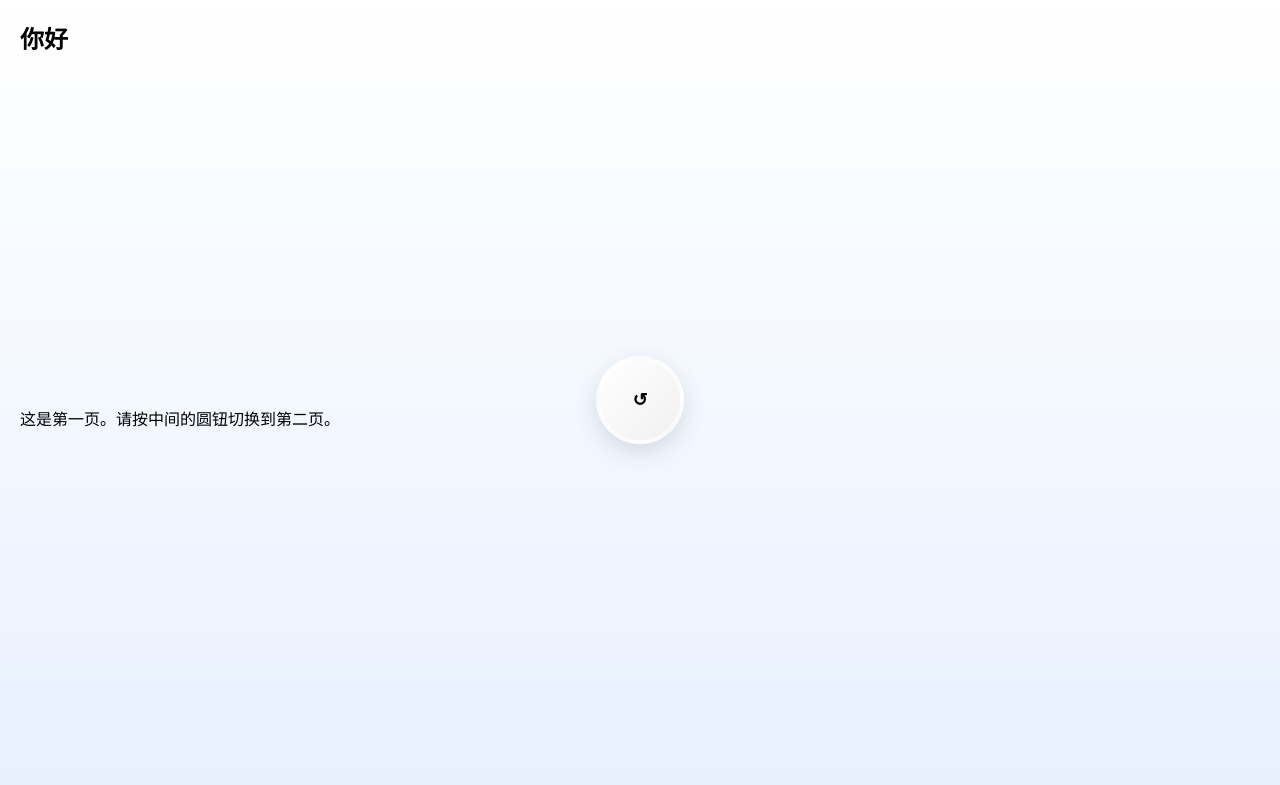
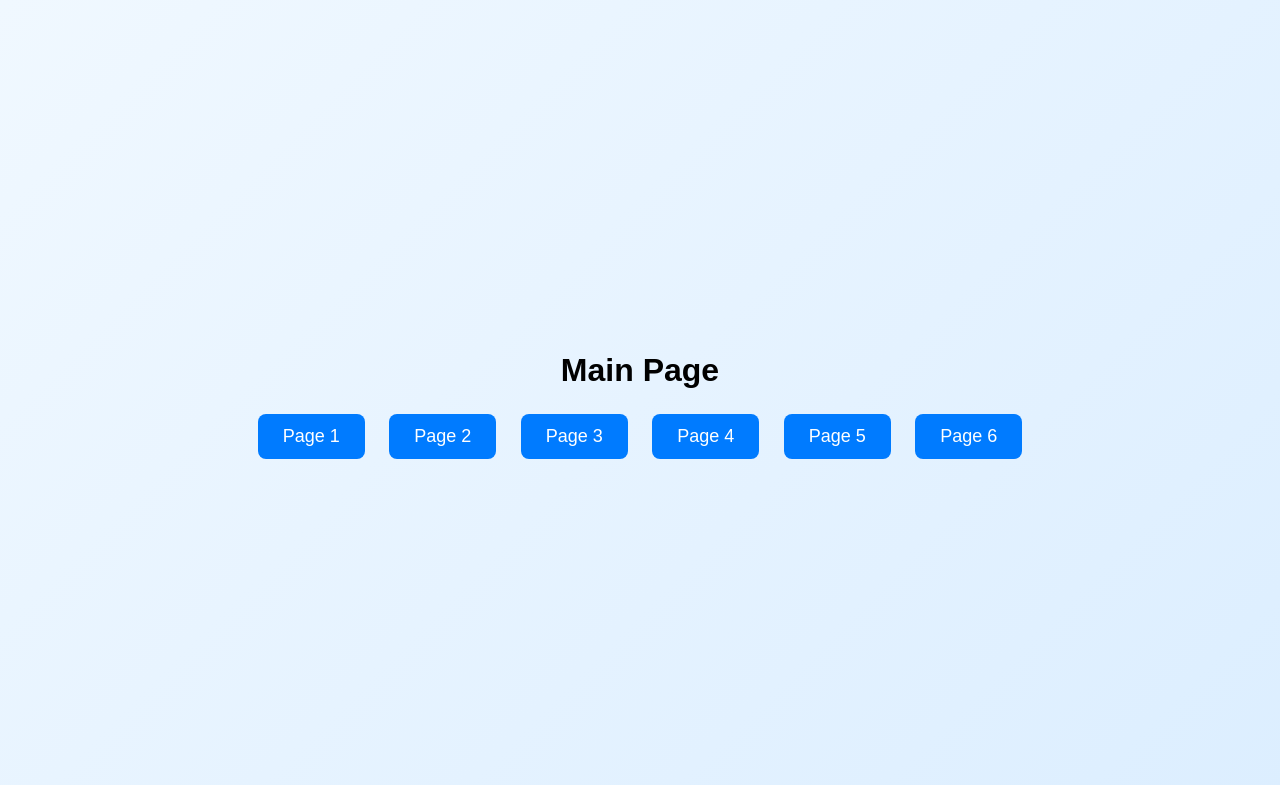
Before and after one commit to HL-Steel-Industries-Sdn-Bhd/2pageswitch, a plain HTML site: page index.html in a window 1280 px wide. Drawn offline with Linux system fonts and the light colour scheme.

Commit message:
Update index.html

```diff
--- a/index.html
+++ b/index.html
@@ -1,110 +1,110 @@
-<!doctype html>
-<html lang="zh-CN">
+<!DOCTYPE html>
+<html lang="zh">
 <head>
-  <meta charset="utf-8" />
-  <meta name="viewport" content="width=1920, initial-scale=1.0" />
-  <title>双页切换测试</title>
-  <style>
-    :root{ --duration: 500ms }
-    html,body{ width:100%; height:100%; margin:0; padding:0; overflow:hidden; font-family: -apple-system, BlinkMacSystemFont, "Segoe UI", Roboto, "Helvetica Neue", Arial }
-    .stage{
-      position:fixed; top:0; left:0; width:100vw; height:100vh; overflow:hidden; background:linear-gradient(135deg,#f6f8ff,#fff); display:flex; align-items:center; justify-content:center;
-    }
-    .page{
-      position:absolute; inset:0; display:flex; flex-direction:column; align-items:flex-start; padding:20px; box-sizing:border-box; transition:transform var(--duration) ease, opacity var(--duration) ease;
-      backface-visibility:hidden; will-change:transform,opacity;
-    }
-    .page h1{ margin:0; font-size:24px }
+<meta charset="UTF-8">
+<meta name="viewport" content="width=device-width, initial-scale=1.0">
+<title>多页面切换示例</title>
+<style>
+  body {
+    height: 100vh;
+    margin: 0;
+    display: flex;
+    justify-content: center;
+    align-items: center;
+    background: linear-gradient(135deg, #f0f8ff, #dceeff);
+    font-family: sans-serif;
+    flex-direction: column;
+  }
 
-    .page.page-1{ background: linear-gradient(180deg,#fff,#e8f0ff); z-index:2 }
-    .page.page-2{ background: linear-gradient(180deg,#fff7f0,#ffecec); transform: translateX(100%); opacity:0; z-index:1 }
-    .page.show-1{ transform: translateX(0); opacity:1 }
-    .page.show-2{ transform: translateX(0); opacity:1 }
+  .page {
+    display: none;
+    flex-direction: column;
+    align-items: center;
+    justify-content: center;
+  }
 
-    .toggle-wrap{ position:absolute; left:50%; top:50%; transform:translate(-50%,-50%); z-index:10 }
-    .toggle{
-      width:88px; height:88px; border-radius:50%; display:flex; align-items:center; justify-content:center; cursor:pointer; user-select:none;
-      box-shadow: 0 8px 24px rgba(0,0,0,0.12); background:linear-gradient(135deg,#ffffff,#f0f0f0); border:4px solid rgba(255,255,255,0.6);
-      transition: transform 300ms ease, box-shadow 300ms ease;
-    }
-    .toggle:active{ transform:scale(0.96) }
-    .toggle .icon{ display:block; font-weight:700; font-size:18px }
-    .toggle.spin{ animation:spin var(--duration) linear }
-    @keyframes spin{ from{ transform: rotate(0deg)} to{ transform: rotate(360deg)} }
+  .active {
+    display: flex;
+  }
 
-    .hint{ position:absolute; bottom:18px; left:50%; transform:translateX(-50%); font-size:13px; opacity:0.7 }
+  button {
+    margin: 10px;
+    padding: 12px 25px;
+    font-size: 18px;
+    border: none;
+    border-radius: 8px;
+    background: #007bff;
+    color: white;
+    cursor: pointer;
+    transition: 0.3s;
+  }
 
-    @media (max-width:420px){ .toggle{ width:72px; height:72px } .toggle .icon{ font-size:16px } }
-  </style>
+  button:hover {
+    background: #0056b3;
+  }
+
+  h1 {
+    margin-bottom: 15px;
+  }
+</style>
 </head>
 <body>
-  <div class="stage" id="stage">
-    <section class="page page-1 show-1" id="page1">
-      <h1>你好</h1>
-      <div style="flex:1; display:flex; align-items:center; justify-content:center">
-        <p>这是第一页。请按中间的圆钮切换到第二页。</p>
-      </div>
-    </section>
 
-    <section class="page page-2" id="page2">
-      <h1>不知道</h1>
-      <div style="flex:1; display:flex; align-items:center; justify-content:center">
-        <p>这是第二页。再次按中间的圆钮切换回第一页。</p>
-      </div>
-    </section>
+<!-- 主页面 -->
+<div id="main" class="page active">
+  <h1>Main Page</h1>
+  <div>
+    <button onclick="showPage(1)">Page 1</button>
+    <button onclick="showPage(2)">Page 2</button>
+    <button onclick="showPage(3)">Page 3</button>
+    <button onclick="showPage(4)">Page 4</button>
+    <button onclick="showPage(5)">Page 5</button>
+    <button onclick="showPage(6)">Page 6</button>
+  </div>
+</div>
 
-    <div class="toggle-wrap">
-      <button id="toggleBtn" class="toggle" aria-label="切换页面">
-        <span class="icon">↺</span>
-      </button>
-    </div>
+<!-- 六个子页面 -->
+<div id="page1" class="page">
+  <h1>Page 1</h1>
+  <button onclick="back()">返回主页面</button>
+</div>
 
-    <div class="hint">点击圆钮在两页之间来回切换</div>
-  </div>
+<div id="page2" class="page">
+  <h1>Page 2</h1>
+  <button onclick="back()">返回主页面</button>
+</div>
 
-  <script>
-    const btn = document.getElementById('toggleBtn');
-    const p1 = document.getElementById('page1');
-    const p2 = document.getElementById('page2');
-    let showing = 1;
+<div id="page3" class="page">
+  <h1>Page 3</h1>
+  <button onclick="back()">返回主页面</button>
+</div>
 
-    function showPage(n){
-      if(n===1){
-        p1.classList.add('show-1');
-        p2.classList.remove('show-2');
-        p2.style.transform = 'translateX(100%)';
-        p2.style.opacity = '0';
-        p1.style.transform = 'translateX(0)';
-        p1.style.opacity = '1';
-      } else {
-        p2.classList.add('show-2');
-        p1.classList.remove('show-1');
-        p2.style.transform = 'translateX(0)';
-        p2.style.opacity = '1';
-        p1.style.transform = 'translateX(-100%)';
-        p1.style.opacity = '0';
-      }
-      showing = n;
-    }
+<div id="page4" class="page">
+  <h1>Page 4</h1>
+  <button onclick="back()">返回主页面</button>
+</div>
 
-    btn.addEventListener('click', ()=>{
-      btn.classList.add('spin');
-      setTimeout(()=> btn.classList.remove('spin'), 500);
-      showPage(showing===1?2:1);
-    });
+<div id="page5" class="page">
+  <h1>Page 5</h1>
+  <button onclick="back()">返回主页面</button>
+</div>
 
-    p2.addEventListener('click', (e)=>{
-      if(e.target === btn || btn.contains(e.target)) return;
-      showPage(1);
-    });
+<div id="page6" class="page">
+  <h1>Page 6</h1>
+  <button onclick="back()">返回主页面</button>
+</div>
 
-    btn.addEventListener('keydown', (e)=>{
-      if(e.key === ' ' || e.key === 'Enter'){
-        e.preventDefault(); btn.click();
-      }
-    });
+<script>
+  function showPage(n) {
+    document.querySelectorAll('.page').forEach(p => p.classList.remove('active'));
+    document.getElementById('page' + n).classList.add('active');
+  }
 
-    showPage(1);
-  </script>
+  function back() {
+    document.querySelectorAll('.page').forEach(p => p.classList.remove('active'));
+    document.getElementById('main').classList.add('active');
+  }
+</script>
+
 </body>
 </html>
```
